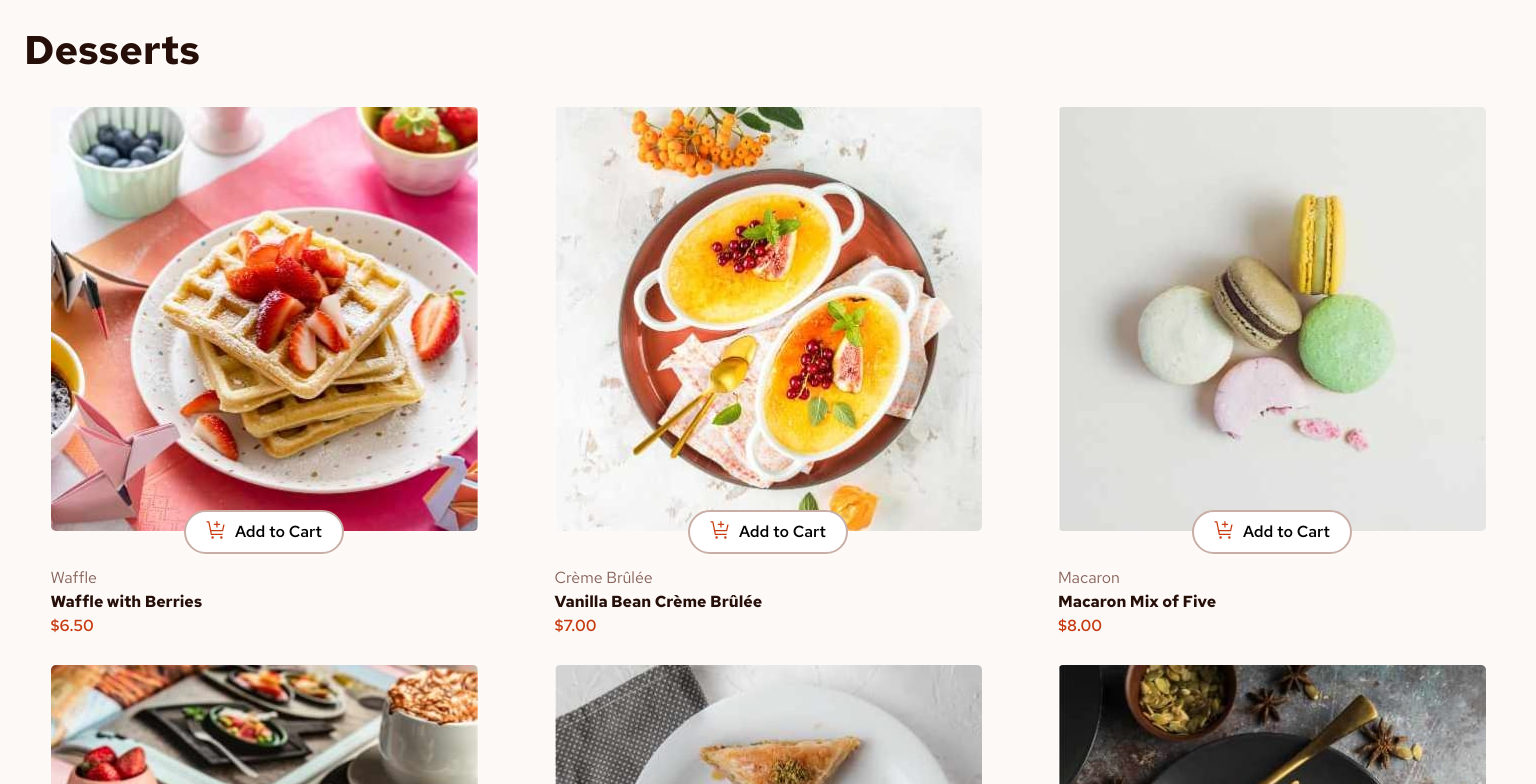
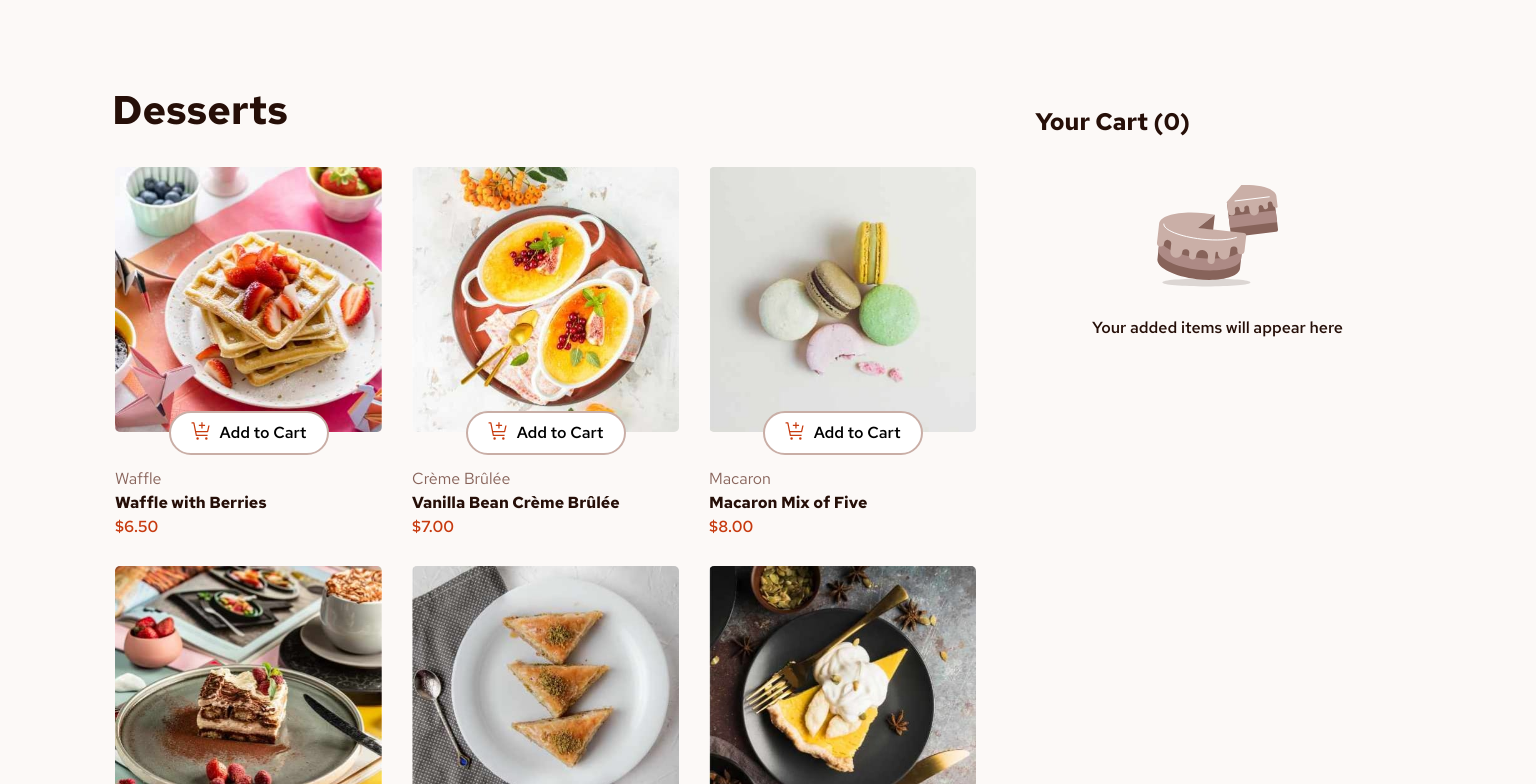
Before and after one commit to VendettaJoy/fem-reactjs-product-list-with-cart, a React (Vite) app: page / in a window 1536 px wide. Shown: the top 784 px of the page. Built offline with nearby package versions, Linux system fonts and the light colour scheme.

Commit message:
Make App Desktop Responsive
Made the app scale for desktop screens which included altering the layout, and the display of the checkout modal

```diff
--- a/src/App.css
+++ b/src/App.css
@@ -3,4 +3,12 @@
     flex-direction: column;
     margin-inline: 1.5rem;
     margin-block: 1.25rem;
+
+    /* Desktop */
+    @media (min-width: 1400px) {
+        flex-direction: row;
+        align-items: flex-start;
+        margin-inline: 7rem;
+        margin-block: 5rem;
+    }
 }
--- a/src/components/Cart/cart.module.css
+++ b/src/components/Cart/cart.module.css
@@ -4,6 +4,17 @@
 	margin-block-start: 2rem;
 	margin-block-end: 0.5rem;
 	border-radius: 0.75rem;
+
+    /* Desktop */
+    @media (min-width: 1400px) {
+        margin-inline-start: 2rem;
+        margin-block: 0rem;
+        width: 38.5rem;
+    }
+
+    @media (min-width: 1600px) {
+        width: 30rem;
+    }
 }
 
 .cartHeading {
@@ -70,18 +81,18 @@
 }
 
 .cartItemAmtPrice > p:nth-child(1) {
-	color: var(--item-amount);
+	color: var(--cart-item-amount);
 	font-weight: var(--fw-semi);
 	padding-inline-end: 0.5rem;
 }
 
 .cartItemAmtPrice > p:nth-child(2) {
-	color: var(--item-price);
+	color: var(--cart-item-price);
 	font-weight: var(--fw-semi);
 }
 
 .cartItemAmtPrice > p:nth-child(3) {
-	color: var(--item-total-price);
+	color: var(--cart-item-total-price);
 	font-weight: var(--fw-semi);
 }
 
--- a/src/components/List/productList.module.css
+++ b/src/components/List/productList.module.css
@@ -26,10 +26,10 @@
 	display: flex;
 	flex-direction: column;
 	align-items: self-start;
+}
 
-    p {
+.item > p {
 	margin-inline-start: 3px;
-    }
 }
 
 .container {
@@ -108,7 +108,6 @@
 
 .amountToggle:hover img {
 	filter: var(--amount-toggle-svg-hover-filter);
-
 }
 
 .itemCategory {
--- a/src/components/Modal/checkoutModal.module.css
+++ b/src/components/Modal/checkoutModal.module.css
@@ -3,8 +3,11 @@
 
 	padding-block: 2.25rem 1.5rem;
 	padding-inline: 1.5rem;
-	border-top-left-radius: 1rem;
-	border-top-right-radius: 1rem;
+
+    /* Desktop */
+    @media (min-width: 1400px) {
+        padding-inline: 2.5rem;
+    }
 }
 
 .orderConfirmation > h1 {
--- a/src/components/UI/Modal/modal.module.css
+++ b/src/components/UI/Modal/modal.module.css
@@ -4,10 +4,16 @@
     left: 0;
     height: 100%;
     width: 100%;
-    background-color: rgba(0, 0,0, 0.8);
+    background-color: rgba(0, 0,0, 0.5);
 
     display: flex;
     align-items: end;
+
+    /* Desktop */
+    @media (min-width: 800px) {
+        justify-content: center;
+        align-items: center;
+    }
 }
 
 .modalBox {
@@ -17,4 +23,11 @@
     border-top-left-radius: 0.75rem;
     border-top-right-radius: 0.75rem;
     overflow-y: scroll;
+
+    /* Desktop */
+    @media (min-width: 800px) {
+        width: 37rem;
+        height: 42.5rem;
+        border-radius: 0.75rem;
+    }
 }
```
Lines whose indentation alone changed are shown as unchanged.
